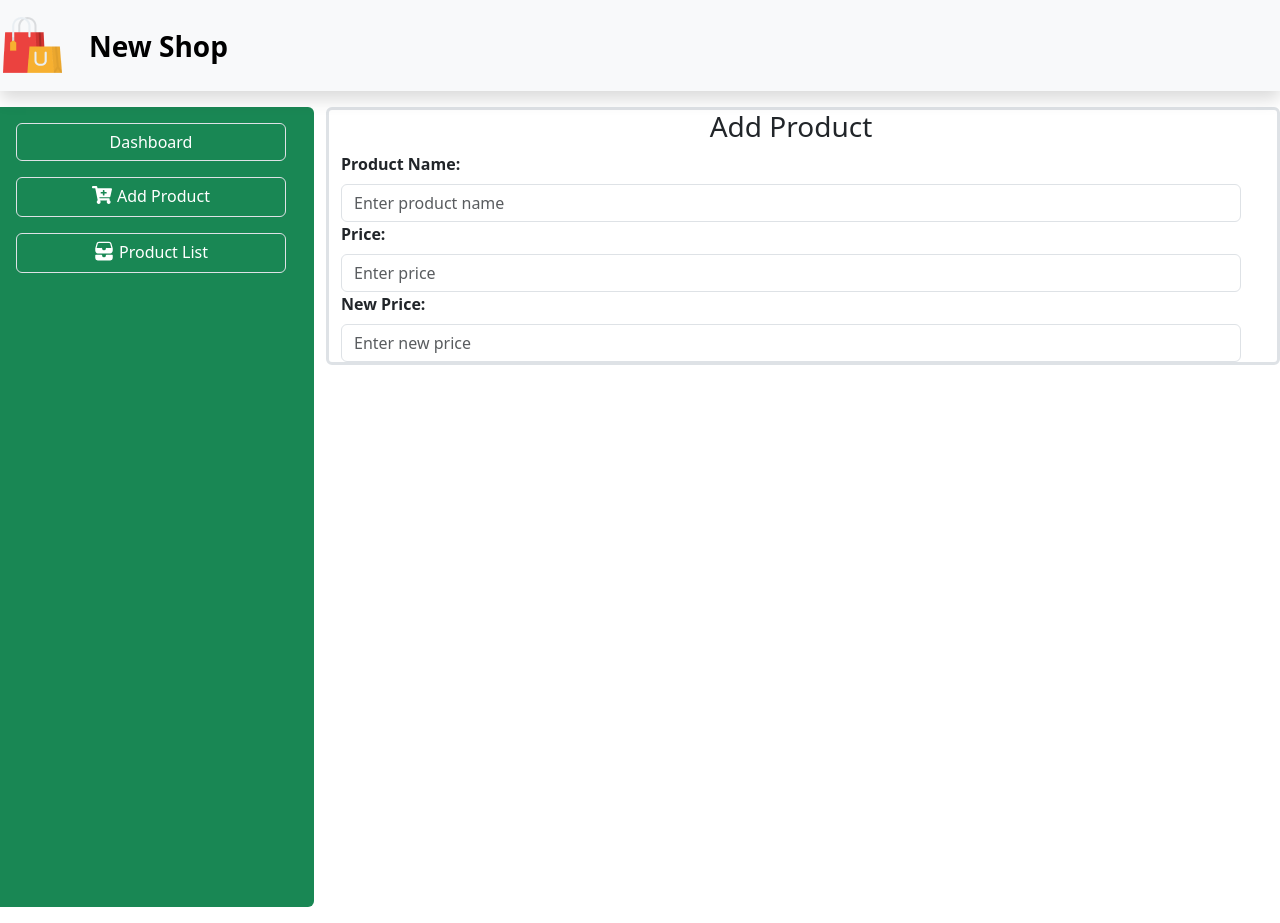
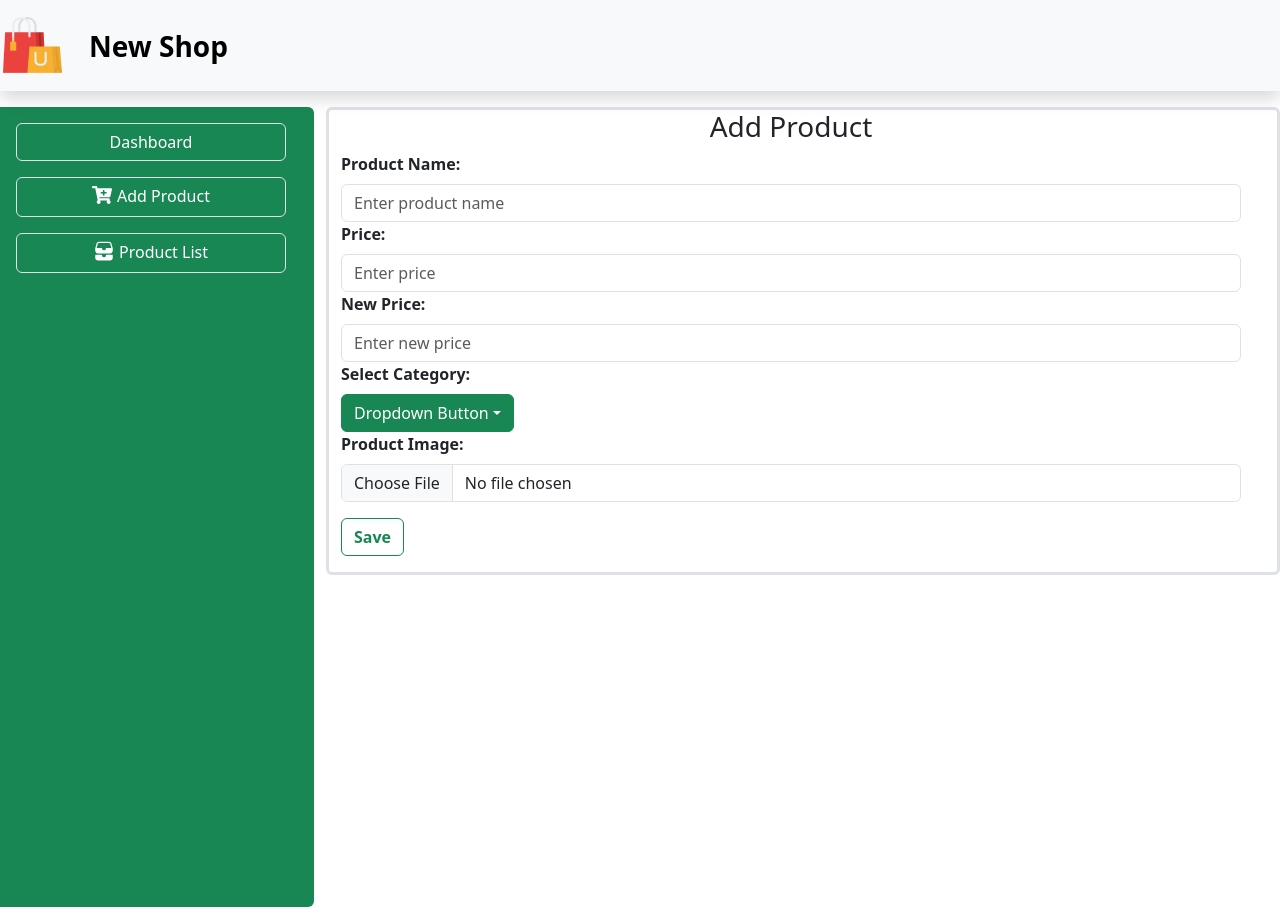
Before and after one commit to sulochanbarakoti/e-commerce, a React (Create React App) app in the folder frontend/: page /admin/dashboard in a window 1280 px wide. Built offline with nearby package versions, Linux system fonts and the light colour scheme.

Commit message:
update in form

```diff
--- a/frontend/src/Pages/Admin/AddProduct.js
+++ b/frontend/src/Pages/Admin/AddProduct.js
@@ -1,5 +1,5 @@
 import React from "react";
-import { Col, Container, Form, Row } from "react-bootstrap";
+import { Col, Container, Form, Row, Dropdown, Button } from "react-bootstrap";
 
 const AddProduct = () => {
   return (
@@ -19,22 +19,45 @@ const AddProduct = () => {
             </Form.Group>
             <Form.Group>
               <Col>
-                {" "}
-                <Col>
-                  {" "}
                 <Form.Label>
                   <div className="fw-bold">Price:</div>
                 </Form.Label>
                 <Form.Control type="text" placeholder="Enter price" />
               </Col>
               <Col>
-                  {" "}
                 <Form.Label>
                   <div className="fw-bold">New Price:</div>
                 </Form.Label>
                 <Form.Control type="text" placeholder="Enter new price" />
               </Col>
-              </Col>
+            </Form.Group>
+            <Form.Group>
+              <Form.Label className="fw-bold">Select Category:</Form.Label>
+              <Dropdown>
+                <Dropdown.Toggle variant="success" id="dropdown-basic">
+                  Dropdown Button
+                </Dropdown.Toggle>
+
+                <Dropdown.Menu>
+                  <Dropdown.Item href="#/action-1">Action</Dropdown.Item>
+                  <Dropdown.Item href="#/action-2">
+                    Another action
+                  </Dropdown.Item>
+                  <Dropdown.Item href="#/action-3">
+                    Something else
+                  </Dropdown.Item>
+                </Dropdown.Menu>
+              </Dropdown>
+            </Form.Group>
+            <Form.Group>
+              <Form.Label className="fw-bold">Product Image:</Form.Label>
+              <Form.Control type="file" accept=".jpg,.png" />
+            </Form.Group>
+            <Form.Group className="py-3">
+              {" "}
+              <Button variant="outline-success" className="fw-bold">
+                Save
+              </Button>
             </Form.Group>
           </Form>
         </Row>
```
Lines whose indentation alone changed are shown as unchanged.
